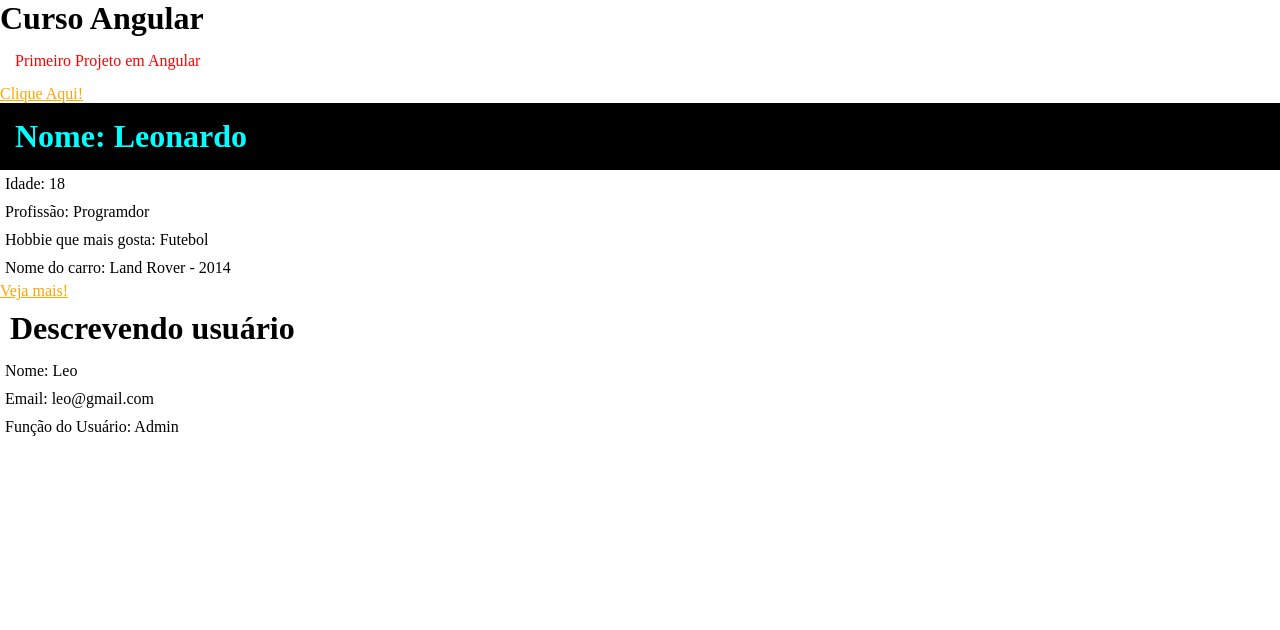
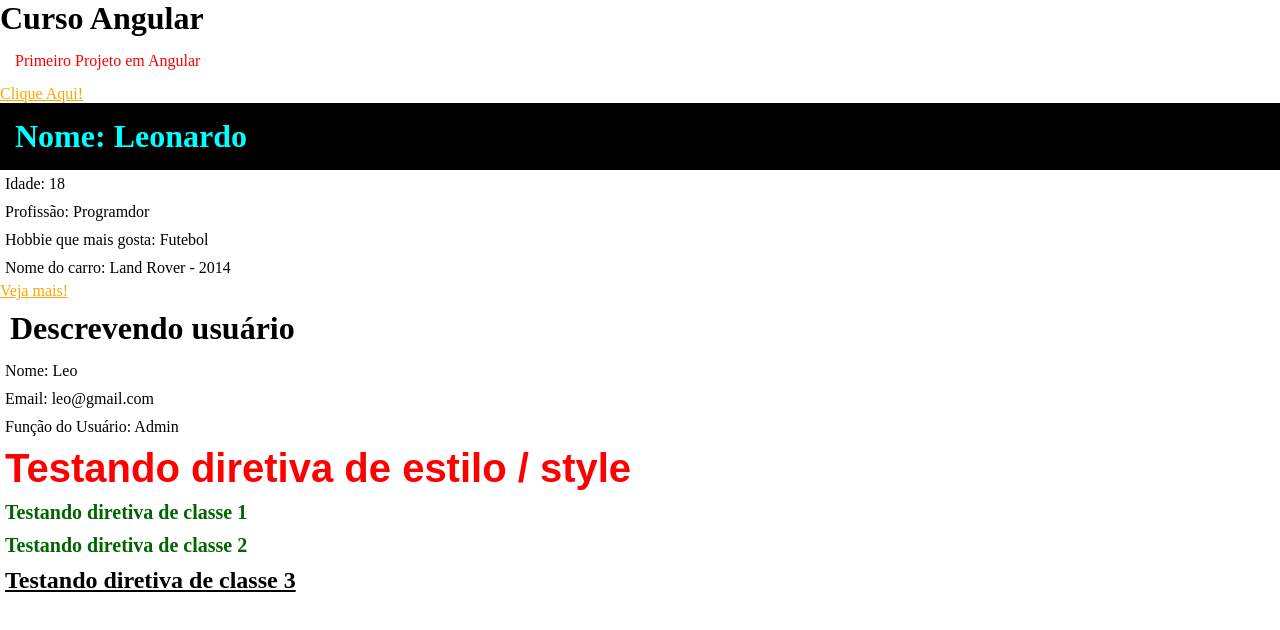
Before and after one commit to leooli0/curso-angular13v, an Angular app: page / in a window 1280 px wide. Shown: the top 630 px of the page. Built offline with nearby package versions, Linux system fonts and the light colour scheme.

Commit message:
trabalhando com diretivas no angular

```diff
--- a/src/app/app.component.html
+++ b/src/app/app.component.html
@@ -5,3 +5,4 @@
 </div>
 <app-first-component></app-first-component>
 <app-parent-data [name] = "userName" [userData] = "userData"></app-parent-data>
+<app-directives></app-directives>
--- a/src/app/app.module.ts
+++ b/src/app/app.module.ts
@@ -5,12 +5,14 @@ import { AppRoutingModule } from './app-routing.module';
 import { AppComponent } from './app.component';
 import { FirstComponentComponent } from './components/first-component/first-component.component';
 import { ParentDataComponent } from './components/parent-data/parent-data.component';
+import { DirectivesComponent } from './components/directives/directives.component';
 
 @NgModule({
   declarations: [
     AppComponent,
     FirstComponentComponent,
-    ParentDataComponent
+    ParentDataComponent,
+    DirectivesComponent
   ],
   imports: [
     BrowserModule,
--- /dev/null
+++ b/src/app/components/directives/directives.component.html
@@ -0,0 +1,6 @@
+<h2 [ngStyle]="{'font-size': size + 'px', 'font-family': font, color: color}">
+  Testando diretiva de estilo / style
+</h2>
+<h2 [ngClass]="classes">Testando diretiva de classe 1</h2>
+<h2 [ngClass]="classes">Testando diretiva de classe 2</h2>
+<h2 [ngClass]="underline">Testando diretiva de classe 3</h2>
--- /dev/null
+++ b/src/app/components/directives/directives.component.scss
@@ -0,0 +1,15 @@
+h2 {
+  padding: 5px;
+}
+
+.small-title {
+  font-size: 20px;
+}
+
+.green-title {
+  color: darkgreen;
+}
+
+.underline-title {
+  text-decoration: underline;
+}
--- /dev/null
+++ b/src/app/components/directives/directives.component.ts
@@ -0,0 +1,22 @@
+import { Component, OnInit } from '@angular/core';
+
+@Component({
+  selector: 'app-directives',
+  templateUrl: './directives.component.html',
+  styleUrls: ['./directives.component.scss']
+})
+export class DirectivesComponent implements OnInit {
+  size = 40;
+  font = 'Arial';
+  color = 'red';
+
+  classes = ['green-title', 'small-title'];
+
+  underline = 'underline-title';
+
+  constructor() { }
+
+  ngOnInit(): void {
+  }
+
+}
```
Also changed, not shown: 1 other file (tests, documents, lock files or other folders).
